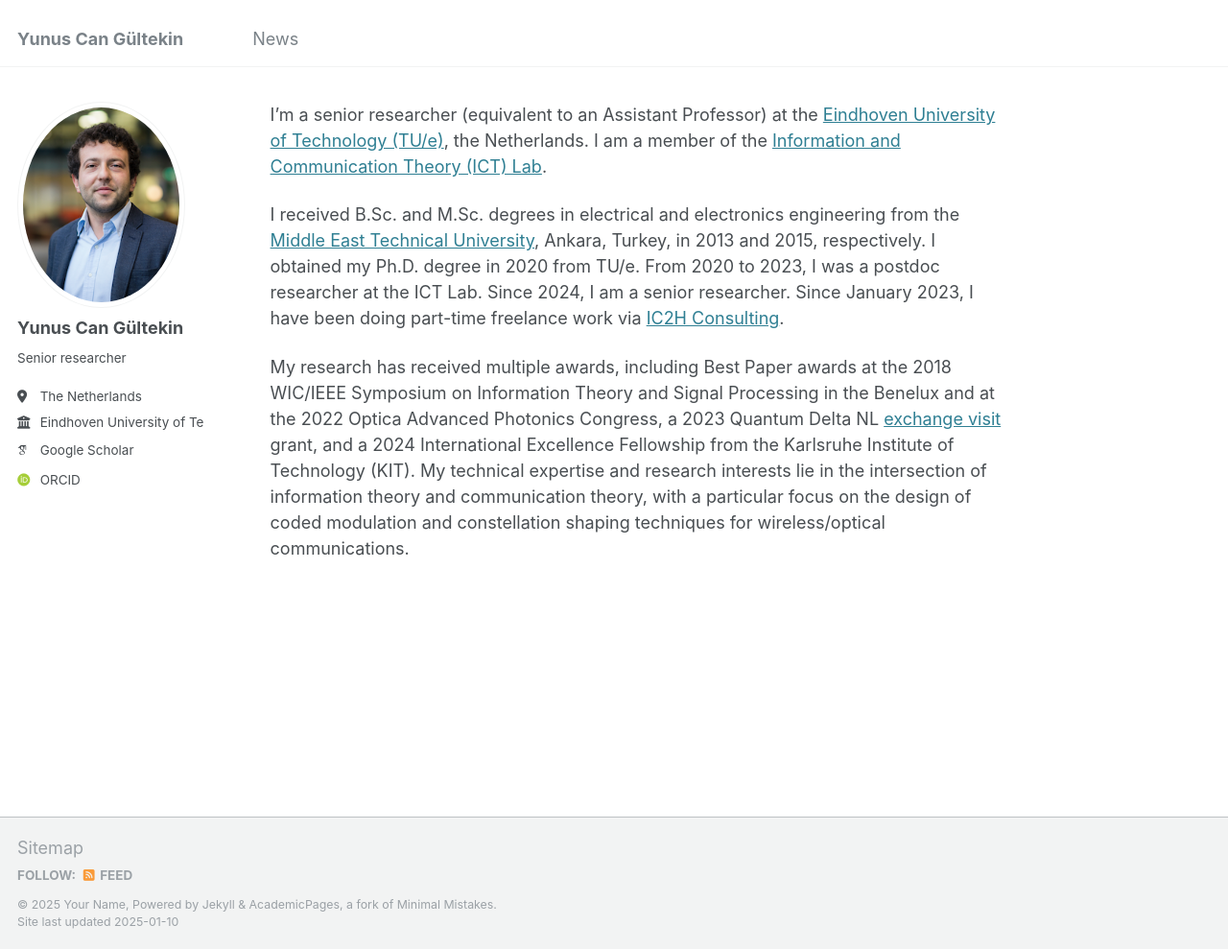
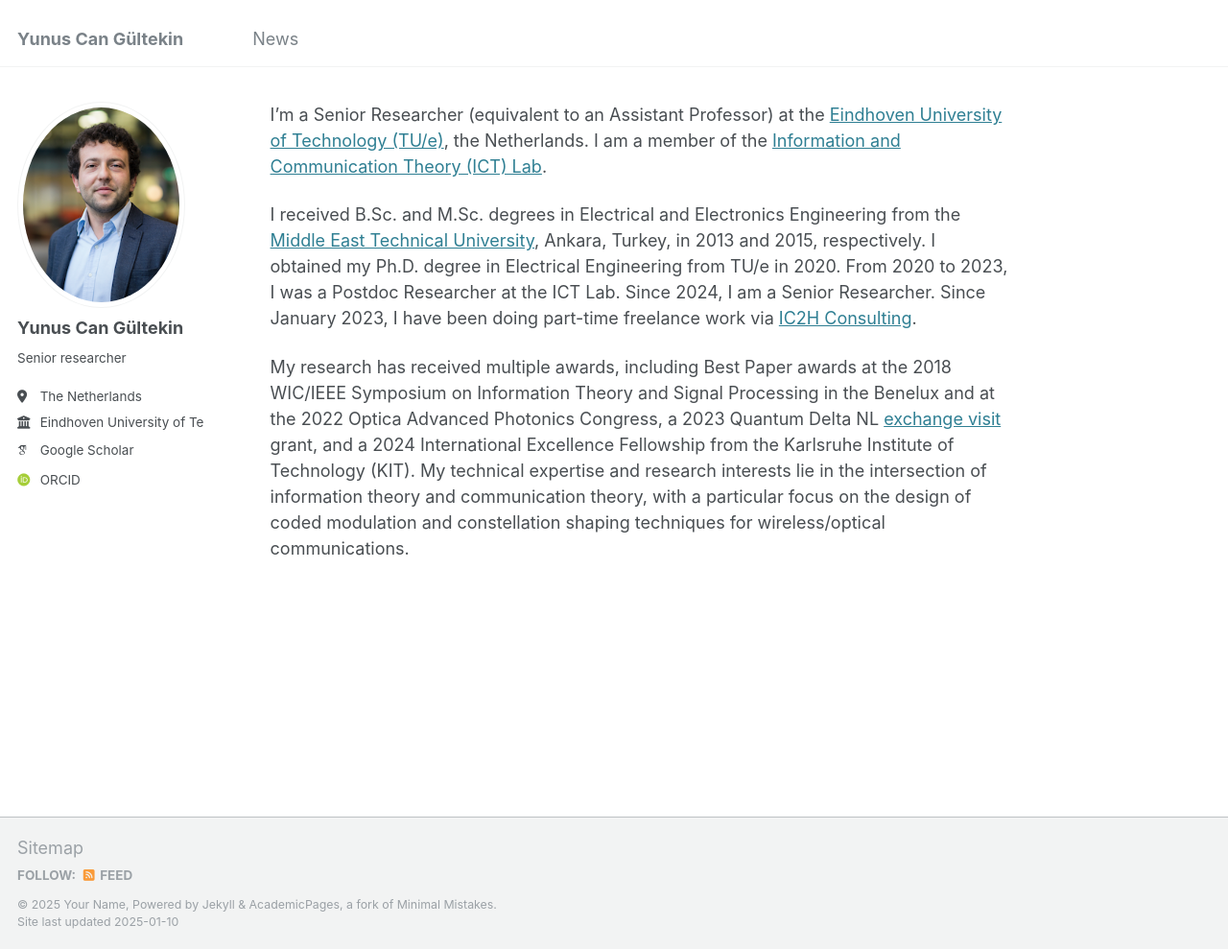
Before and after one commit to ycgultekin/ycgultekin.github.io, a Jekyll site: the page built from _pages/about.md, in a window 1280 px wide and 989 px high. Shown: the whole window at 96% size. Built offline with Jekyll 4.4.1, drawn with Linux system fonts in a browser that asks for light colours; some web fonts are replaced.

Commit message:
update about

```diff
--- a/_pages/about.md
+++ b/_pages/about.md
@@ -7,8 +7,8 @@
   - /about.html
 ---
 
-I'm a senior researcher (equivalent to an Assistant Professor) at the [Eindhoven University of Technology (TU/e)](https://www.tue.nl/en/), the Netherlands. I am a member of the [Information and Communication Theory (ICT) Lab](https://www.tue-ictlab.nl/).
+I'm a Senior Researcher (equivalent to an Assistant Professor) at the [Eindhoven University of Technology (TU/e)](https://www.tue.nl/en/), the Netherlands. I am a member of the [Information and Communication Theory (ICT) Lab](https://www.tue-ictlab.nl/).
 
-I received B.Sc. and M.Sc. degrees in electrical and electronics engineering from the [Middle East Technical University](https://www.metu.edu.tr/), Ankara, Turkey, in 2013 and 2015, respectively. I obtained my Ph.D. degree in 2020 from TU/e. From 2020 to 2023, I was a postdoc researcher at the ICT Lab. Since 2024, I am a senior researcher. Since January 2023, I have been doing part-time freelance work via [IC2H Consulting](https://www.ic2h.nl/).
+I received B.Sc. and M.Sc. degrees in Electrical and Electronics Engineering from the [Middle East Technical University](https://www.metu.edu.tr/), Ankara, Turkey, in 2013 and 2015, respectively. I obtained my Ph.D. degree in Electrical Engineering from TU/e in 2020. From 2020 to 2023, I was a Postdoc Researcher at the ICT Lab. Since 2024, I am a Senior Researcher. Since January 2023, I have been doing part-time freelance work via [IC2H Consulting](https://www.ic2h.nl/).
 
 My research has received multiple awards, including Best Paper awards at the 2018 WIC/IEEE Symposium on Information Theory and Signal Processing in the Benelux and at the 2022 Optica Advanced Photonics Congress, a 2023 Quantum Delta NL [exchange visit](https://quantumdelta.nl/news/qdnl-visitor-s-programme-update-yunus-can-gueltekin-and-fenglei-gu) grant, and a 2024 International Excellence Fellowship from the Karlsruhe Institute of Technology (KIT). My technical expertise and research interests lie in the intersection of information theory and communication theory, with a particular focus on the design of coded modulation and constellation shaping techniques for wireless/optical communications.
```
